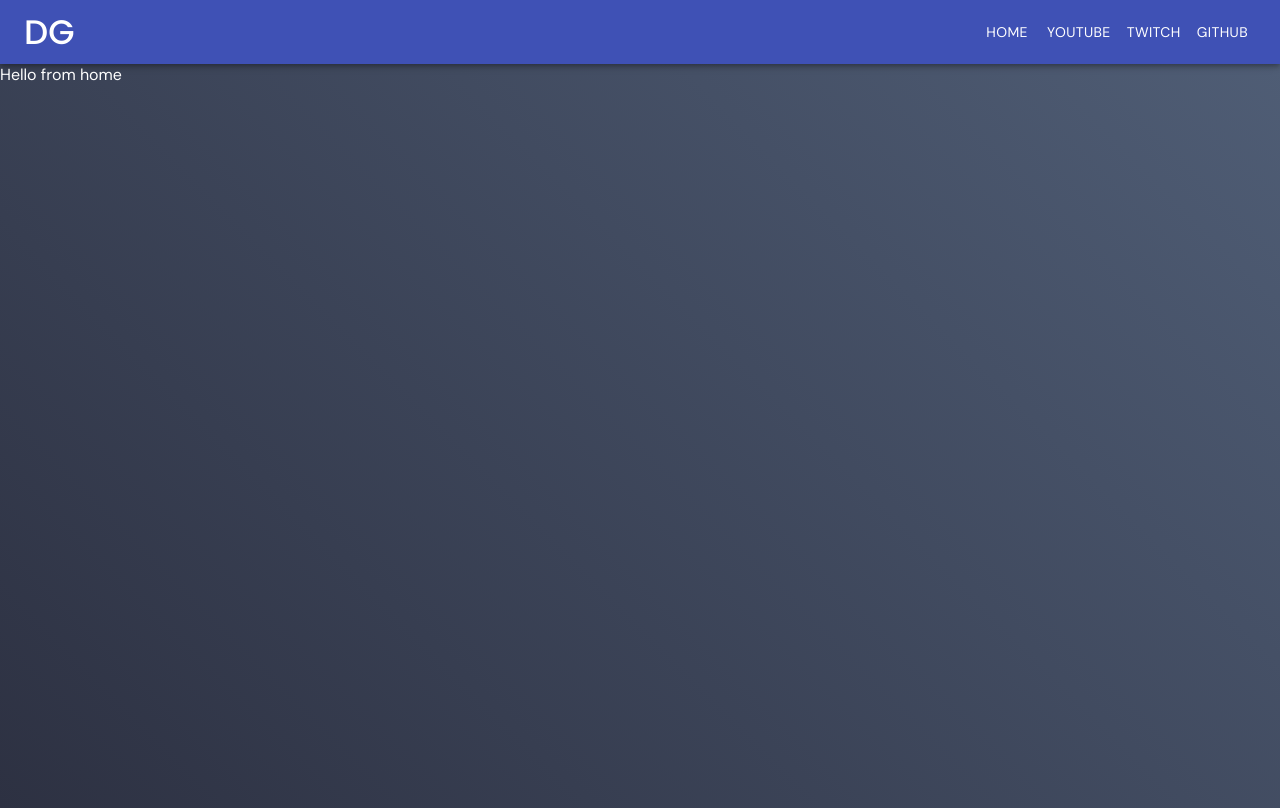
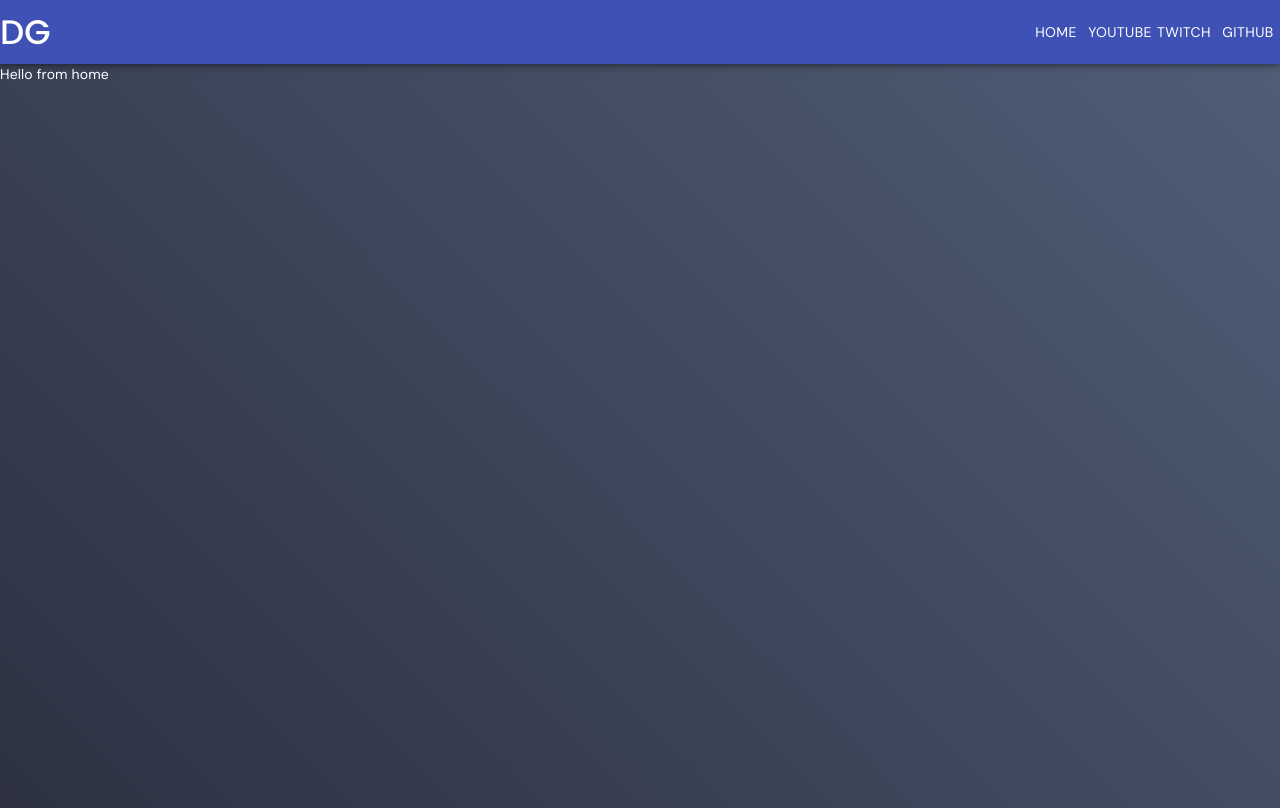
Before and after one commit to w3dg/dev-website, a React (Create React App) app: page / in a window 1280 px wide. Built offline with nearby package versions, Linux system fonts and the light colour scheme.

Commit message:
Trying to fix navbar spacing

```diff
--- a/src/App.css
+++ b/src/App.css
@@ -1,7 +1,7 @@
 @import url("https://fonts.googleapis.com/css2?family=DM+Sans&display=swap");
 @import url("https://fonts.googleapis.com/css2?family=Poppins:wght@500&display=swap");
 #title {
-  /* margin-left: 5vw; */
+  width: 80%;
   font-family: "Poppins", sans-serif;
 }
 
@@ -9,6 +9,15 @@ a {
   text-decoration: none;
   color: white;
 }
+#toolbar {
+  padding: 0px 0px 0px 0px;
+}
+
+#nav-btn {
+  padding: 0px 0px 0px 0px !important;
+  /* width: 50%; */
+}
+
 .App {
   font-family: Poppins;
   padding: 0;
--- a/src/App.js
+++ b/src/App.js
@@ -10,13 +10,15 @@ import Home from "./components/Home";
 import Youtube from "./components/Youtube";
 import Github from "./components/Github";
 import Twitch from "./components/Twitch";
+import CssBaseline from "@material-ui/core/CssBaseline";
 
 import "./App.css";
 
 function App() {
   return (
-    <Router>
-      <div>
+    <React.Fragment>
+      <CssBaseline />
+      <Router>
         {/* A <Switch> looks through its children <Route>s and
             renders the first one that matches the current URL. */}
         <Switch>
@@ -34,8 +36,8 @@ function App() {
           </Route>
           <Redirect to="/" />
         </Switch>
-      </div>
-    </Router>
+      </Router>
+    </React.Fragment>
   );
 }
 
--- a/src/components/Home.jsx
+++ b/src/components/Home.jsx
@@ -6,7 +6,7 @@ function Home() {
   return (
     <>
       <Navbar />
-      <Container id="home">Hello from home</Container>
+      <Container id="home">Hello from home </Container>
     </>
   );
 }
--- a/src/components/Navbar.jsx
+++ b/src/components/Navbar.jsx
@@ -7,10 +7,10 @@ import Button from "@material-ui/core/Button";
 
 const useStyles = makeStyles((theme) => ({
   root: {
-    flexGrow: 1,
+    flexGrow: 0,
   },
   menuButton: {
-    marginRight: theme.spacing(2),
+    marginRight: theme.spacing(5),
   },
   title: {
     flexGrow: 1,
@@ -22,21 +22,21 @@ export default function ButtonAppBar() {
 
   return (
     <div className={classes.root}>
-      <AppBar position="sticky">
-        <Toolbar>
+      <AppBar position="sticky" style={{ margin: 0 }}>
+        <Toolbar id="toolbar">
           <Typography variant="h4" id="title" className={classes.title}>
             DG
           </Typography>
-          <Button color="inherit">
+          <Button id="nav-btn" color="inherit">
             <a href="/">Home</a>
           </Button>
-          <Button color="inherit">
+          <Button id="nav-btn" color="inherit">
             <a href="/youtube">Youtube</a>
           </Button>
-          <Button color="inherit">
+          <Button id="nav-btn" color="inherit">
             <a href="/twitch">Twitch</a>
           </Button>
-          <Button color="inherit">
+          <Button id="nav-btn" color="inherit">
             <a href="/github">Github</a>
           </Button>
         </Toolbar>
```
